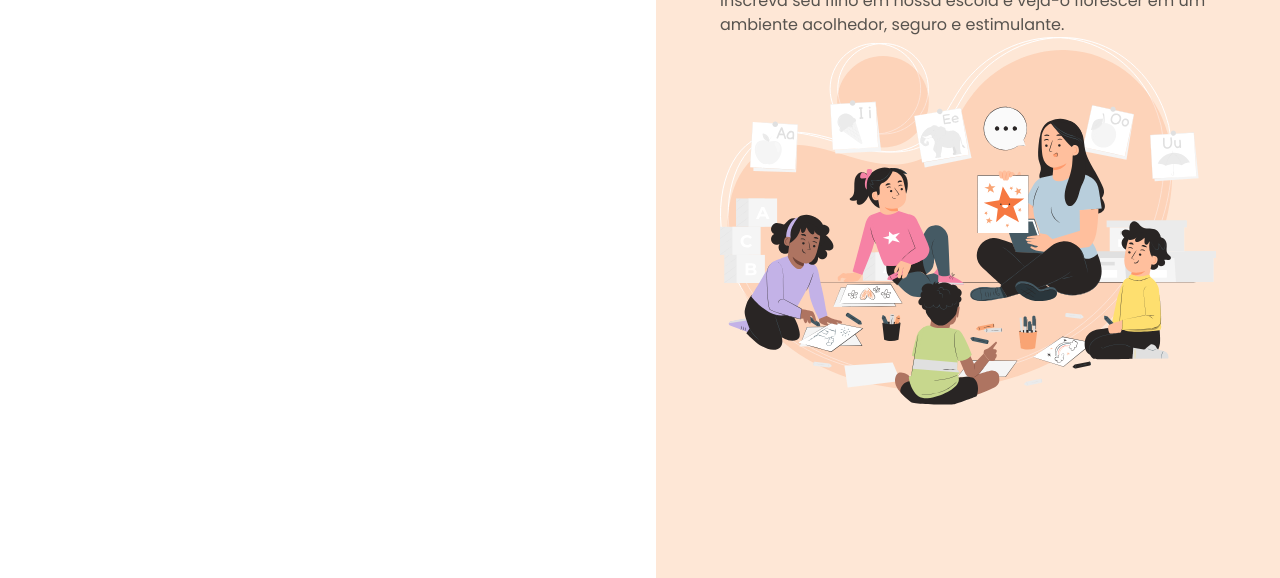
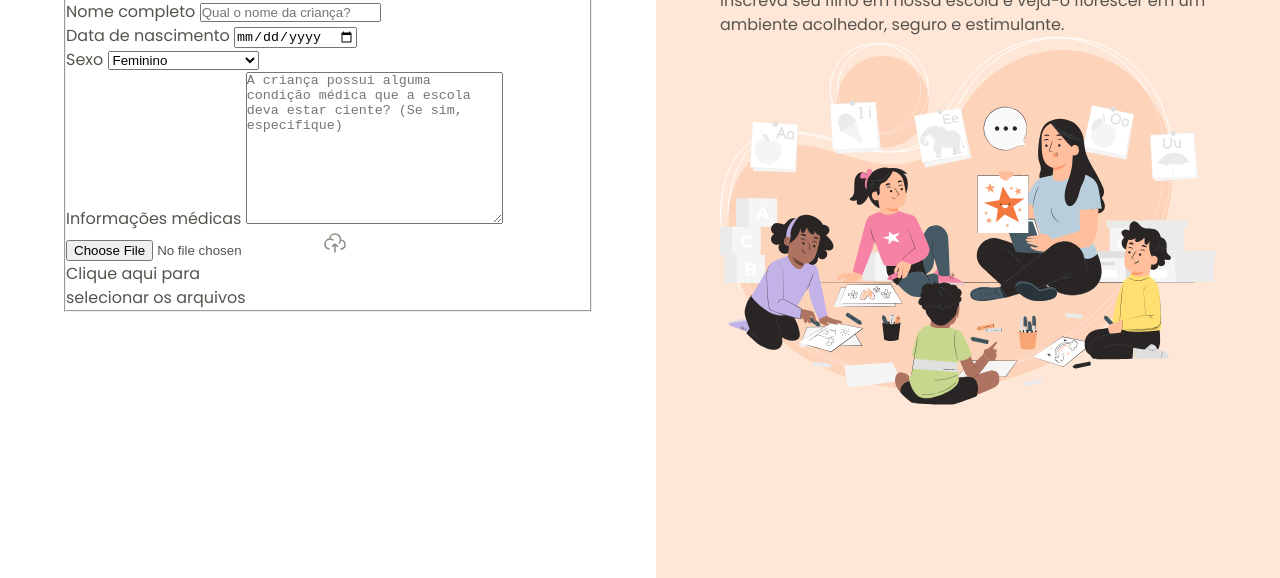
Before and after one commit to jaon82/mba-formulario-matricula, a plain HTML site: page index.html in a window 1280 px wide. Shown: the part 222-800 px from the top of the page. Drawn offline with Linux system fonts and the light colour scheme.

Commit message:
Add form structure

```diff
--- a/index.html
+++ b/index.html
@@ -25,6 +25,50 @@
             Preencha os dados abaixo para matricular seu filho na escola de
             educação infantil Estrelas do Amanhã.
           </p>
+          <form action="" method="post" enctype="multipart/form-data">
+            <fieldset class="child-info">
+              <legend>Informações da criança</legend>
+              <div class="input-wrapper">
+                <label for="fullname">Nome completo</label>
+                <input
+                  type="text"
+                  id="fullname"
+                  name="fullname"
+                  placeholder="Qual o nome da criança?"
+                />
+              </div>
+              <div class="input-wrapper">
+                <label for="birth">Data de nascimento</label>
+                <input type="date" id="birth" name="birth" lang="pt-BR" />
+              </div>
+              <div class="select-wrapper">
+                <label for="gender">Sexo</label>
+                <select name="gender" id="gender">
+                  <option value="female">Feminino</option>
+                  <option value="male">Masculino</option>
+                  <option value="na">Prefiro não responder</option>
+                </select>
+              </div>
+              <div class="textarea-wrapper">
+                <label for="medical-info">Informações médicas</label>
+                <textarea
+                  name="medical-info"
+                  id="medical-info"
+                  cols="30"
+                  rows="10"
+                  placeholder="A criança possui alguma condição médica que a escola deva estar ciente? (Se sim, especifique)"
+                ></textarea>
+              </div>
+              <div class="droparea-wrapper">
+                <input type="file" name="birth-file" id="birth-file" />
+                <img src="assets/icons/cloud-upload.svg" alt="" />
+                <p>
+                  Clique aqui para <br />
+                  selecionar os arquivos
+                </p>
+              </div>
+            </fieldset>
+          </form>
         </div>
       </main>
       <aside>
```
